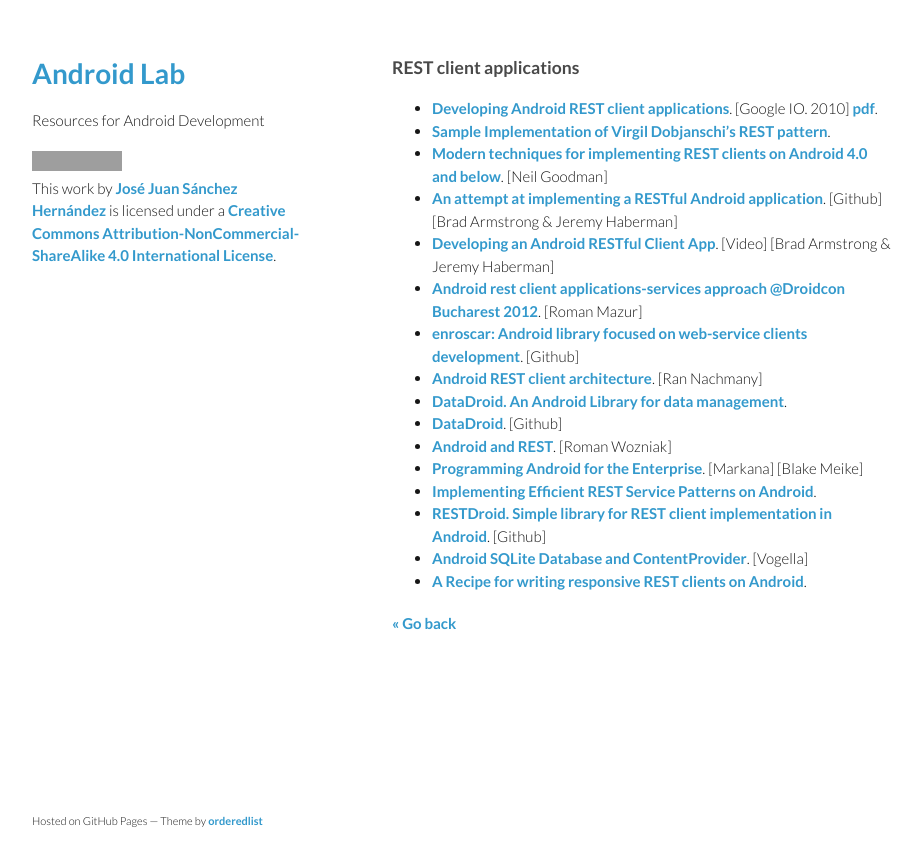
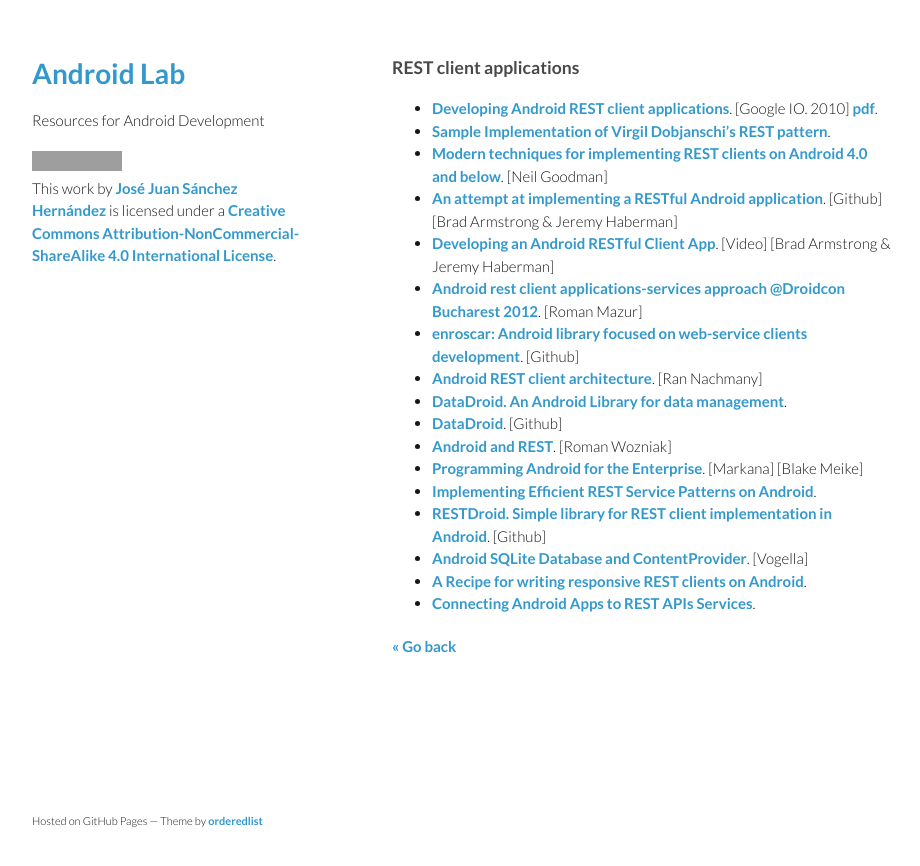
Before and after one commit to josejuansanchez/josejuansanchez.github.io, a Jekyll site: the page built from androidlab/rest.md, in a window 1280 px wide. Shown: the top 866 px of the page, without its empty margins (178-1098 px from the left). Built offline with Jekyll 4.4.1, drawn with Linux system fonts in a browser that asks for light colours; grey boxes are pictures that could not be loaded.

Commit message:
Update rest.md

```diff
--- a/androidlab/rest.md
+++ b/androidlab/rest.md
@@ -20,5 +20,6 @@
   * [RESTDroid. Simple library for REST client implementation in Android](https://github.com/PCreations/RESTDroid). [Github]
   * [Android SQLite Database and ContentProvider](http://www.vogella.com/articles/AndroidSQLite/article.html). [Vogella]
   * [A Recipe for writing responsive REST clients on Android](http://birbit.com/a-recipe-for-writing-responsive-rest-clients-on-android/).
+  * [Connecting Android Apps to REST APIs Services](http://xda-devcon.com/wp-content/uploads/2013/08/REST.pdf).
 
 [&laquo; Go back](./)
```
